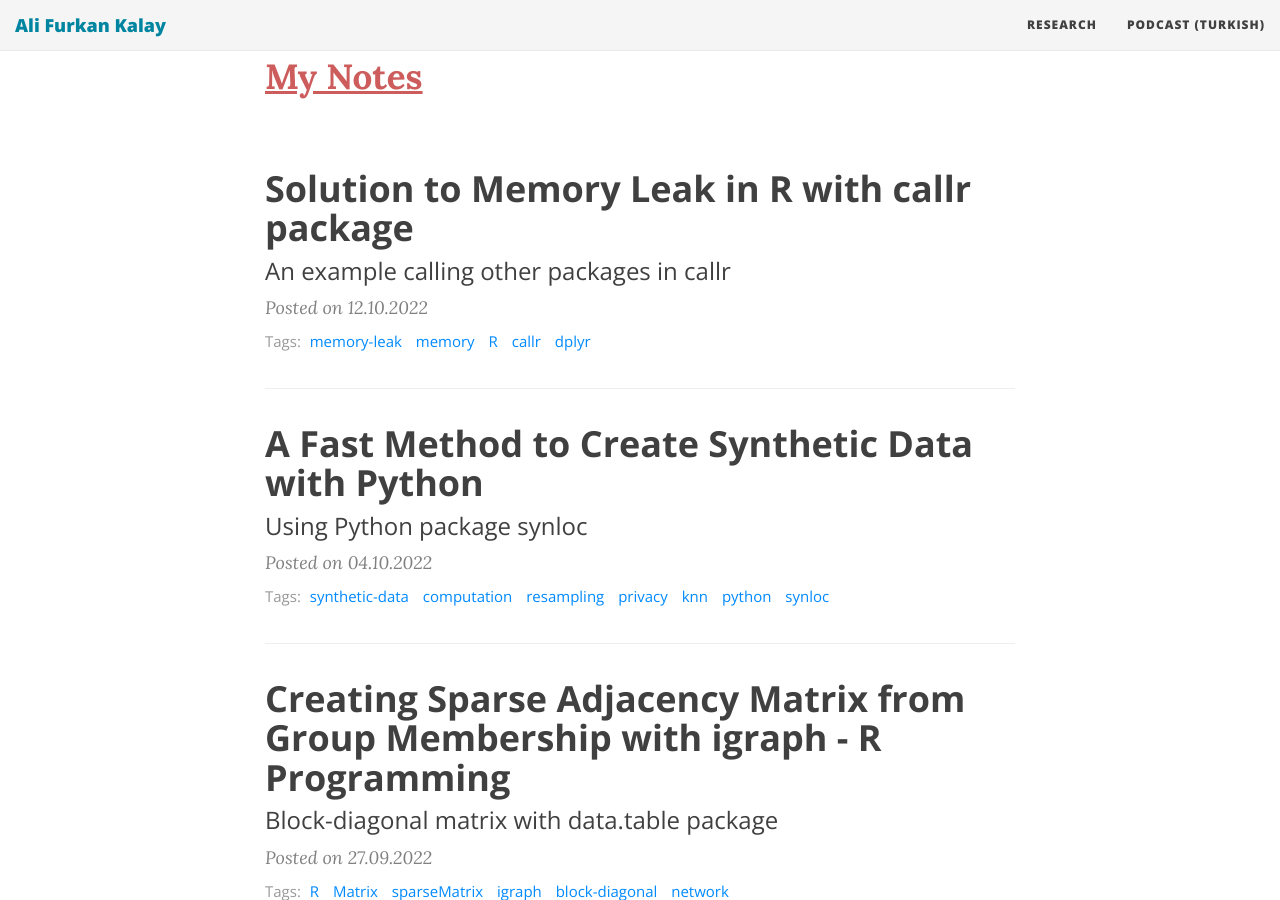
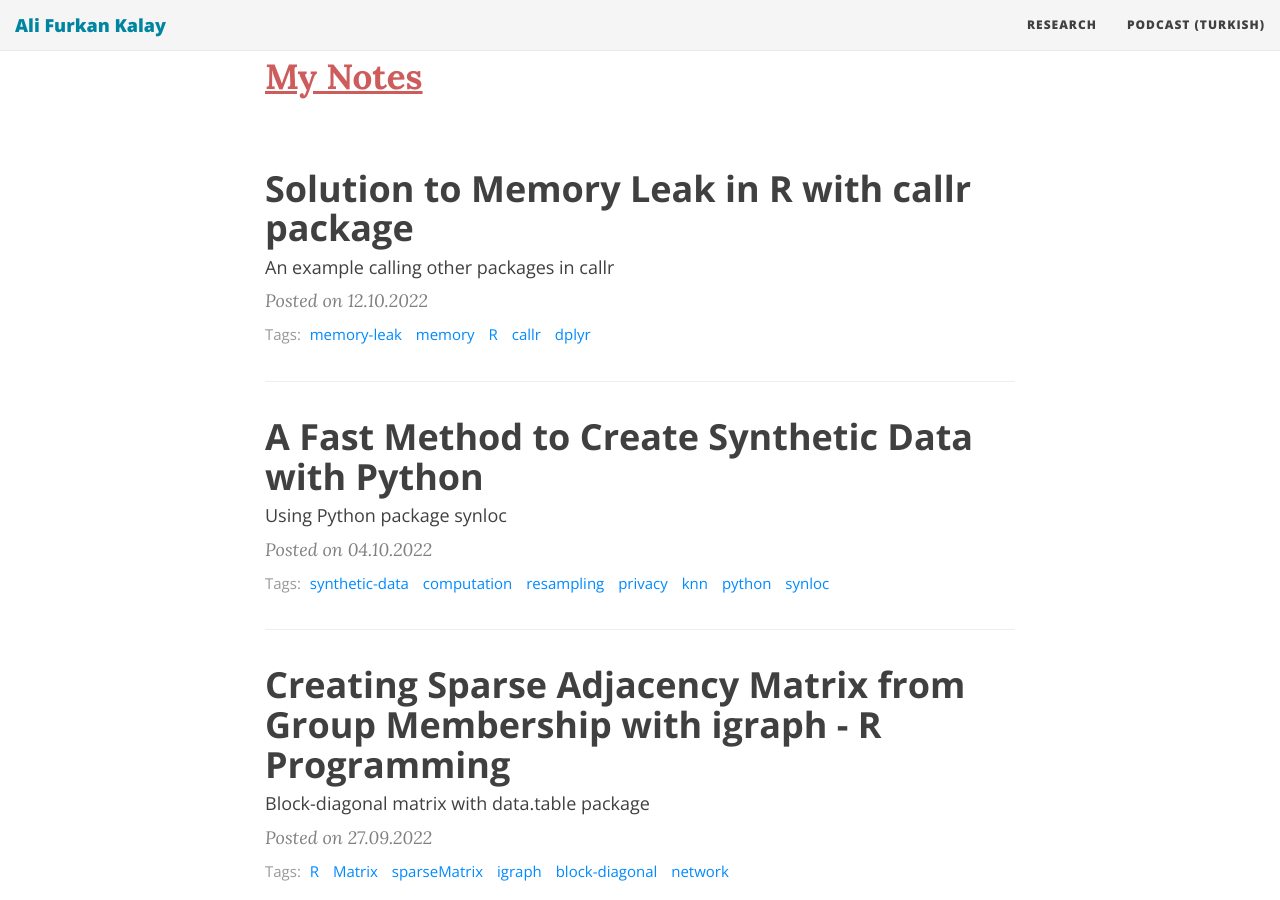
Before and after one commit to alfurka/alfurka.github.io, a Jekyll site: the page built from index.html, in a window 1280 px wide and 900 px high, scrolled down 449 px. Built offline with Jekyll 4.4.1, drawn with Linux system fonts in a browser that asks for light colours; nearby versions of some CDN libraries; the list of posts is cut into pages by our own code.

Commit message:
Update index.html

```diff
--- a/index.html
+++ b/index.html
@@ -13,10 +13,10 @@
   {% for post in paginator.posts %}
   <article class="post-preview">
     <a href="{{ post.url | prepend: site.baseurl }}">
-	  <h2 class="post-title">{{ post.title }}</h2>
+	  <h3 class="post-title">{{ post.title }}</h2>
 
 	  {% if post.subtitle %}
-	  <h3 class="post-subtitle">
+	  <h4 class="post-subtitle">
 	    {{ post.subtitle }}
 	  </h3>
 	  {% endif %}
```
